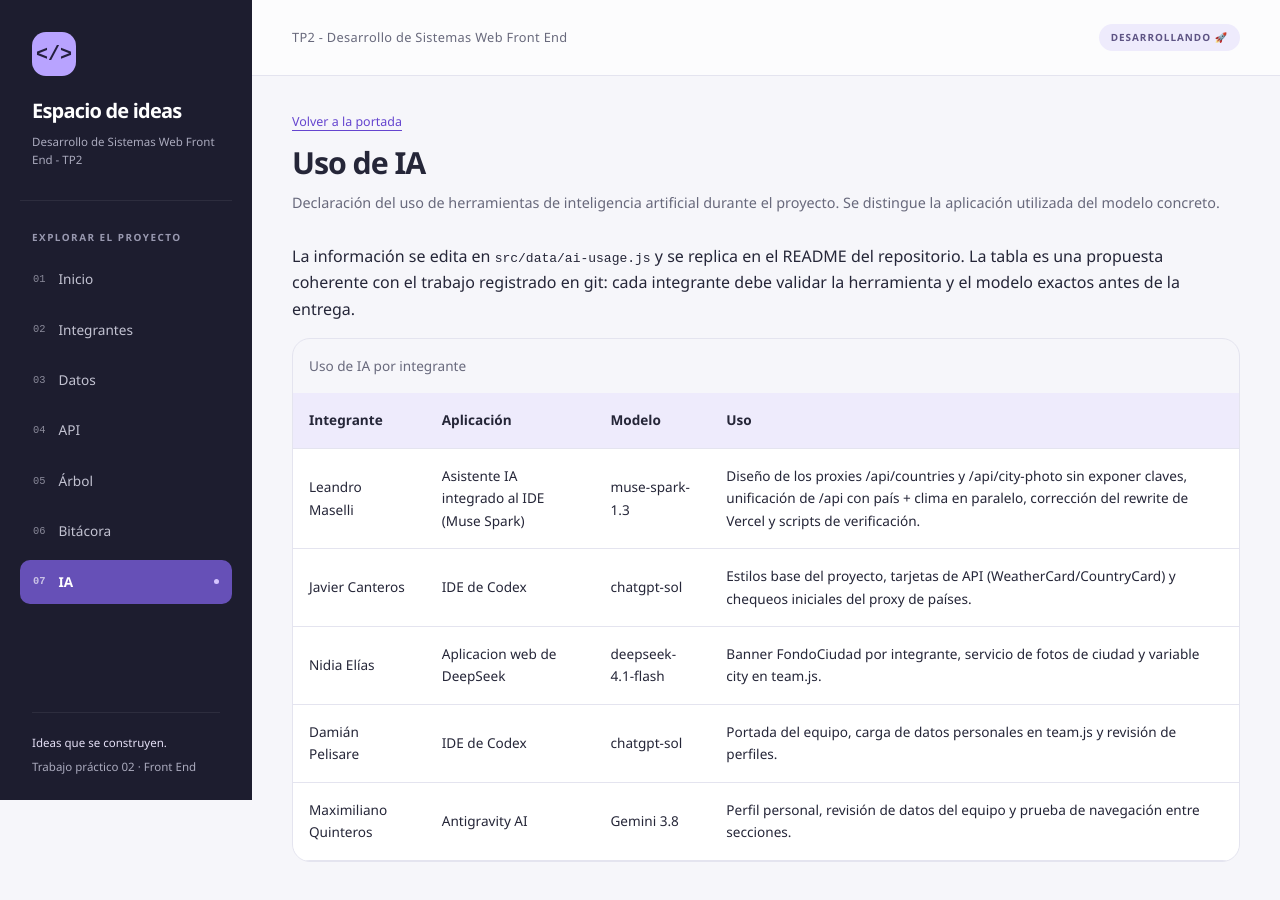
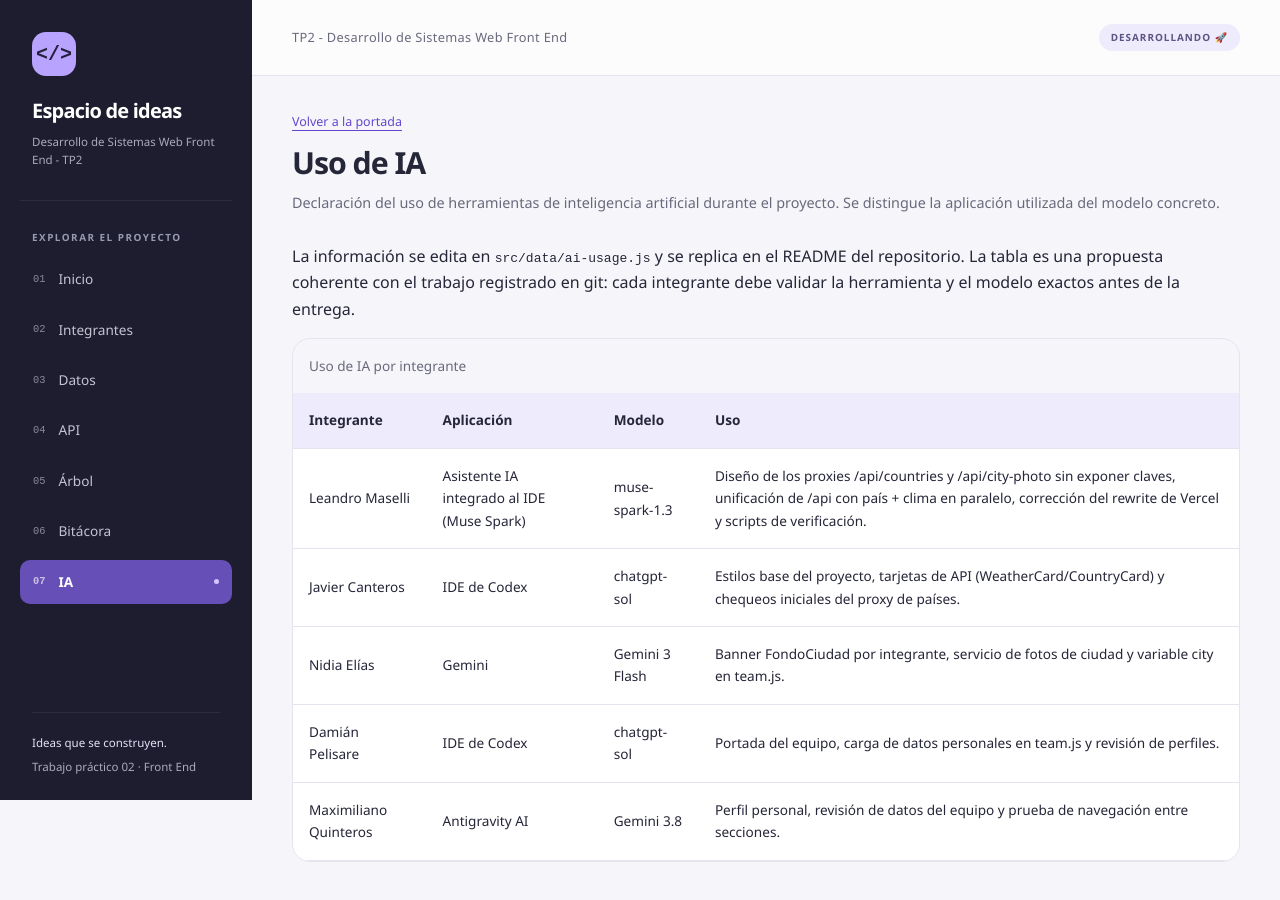
Before and after one commit to leoroan/DSWF_2A_2C26_Desarrollo-de-Sistemas-Web-Front-End-TP2, a React (Vite) app: page /ia in a window 1280 px wide. Shown: the top 900 px of the page. Built offline with nearby package versions, Linux system fonts and the light colour scheme.

Commit message:
modifique ia utilizada

```diff
--- a/src/data/ai-usage.js
+++ b/src/data/ai-usage.js
@@ -26,8 +26,8 @@ export const aiUsage = [
   {
     id: "ia-nidia",
     member: "Nidia Elías",
-    application: "Aplicacion web de DeepSeek",
-    model: "deepseek-4.1-flash",
+    application: "Gemini",
+    model: "Gemini 3 Flash",
     task: "Banner FondoCiudad por integrante, servicio de fotos de ciudad y variable city en team.js.",
   },
   {
```
